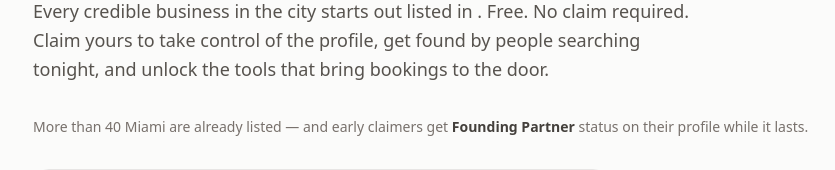
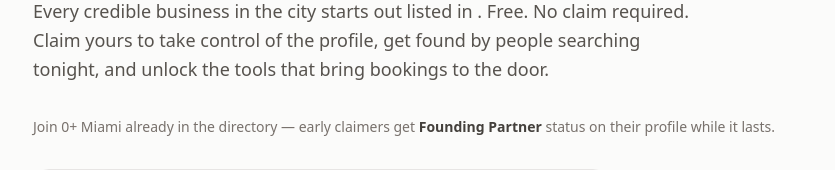
Before and after one commit to david-wi/known-around-town, a Python web app: template backend/app/templates/owners.html in a window 1280 px wide. Shown: the part 385-555 px from the top of the page, without its empty margins (7-842 px from the left). Run offline with Jinja, Linux system fonts and the light colour scheme; the template is opened without the code that fills it, so the values that code supplies are empty.

Commit message:
fix(ux): add hair-salon redirect, improve owners page social proof
Problem: /c/hair-salon was returning 404 for dozens of requests per hour
(monitoring tool or old bookmark). The /owners page also showed a hardcoded
'More than 40' count that would go stale as the directory grew.

Solution: Add a permanent 301 redirect from /c/hair-salon to /c/hair.
Update the owners page social proof to pull the real business count from
claim_directory so it stays accurate automatically as listings are added.

```diff
--- a/backend/app/templates/owners.html
+++ b/backend/app/templates/owners.html
@@ -40,12 +40,14 @@
     </p>
 
     {#- WHY: Social proof addresses the "is this real?" hesitation a first-time
-        visitor has before committing to a claim. The Founding Partner mention
-        creates genuine scarcity — the badge already appears on listing pages
-        but is never named as a benefit on the owners pitch page, so this is
-        the first place it's positioned as something worth wanting. #}
+        visitor has before committing to a claim. Using the live claim_directory
+        count rather than a hardcoded number so the figure stays accurate as
+        the directory grows. The Founding Partner mention creates genuine
+        scarcity — the badge already appears on listing pages but is never
+        named as a benefit on the owners pitch page, so this is the first
+        place it's positioned as something worth wanting. #}
     <p class="text-sm text-stone-500 mb-8">
-      More than 40 Miami {{ listing_word_plural }} are already listed — and early claimers get
+      Join {{ claim_directory|length }}+ Miami {{ listing_word_plural }} already in the directory — early claimers get
       <strong class="text-stone-700 font-semibold">Founding Partner</strong> status on their profile while it lasts.
     </p>
 
```
Also changed, not shown: backend/app/routes/public/pages.py (+9 -0 lines).
